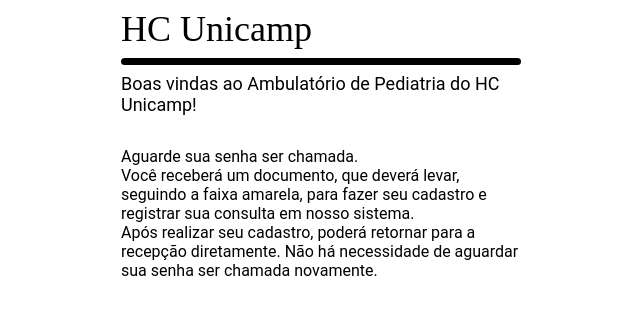
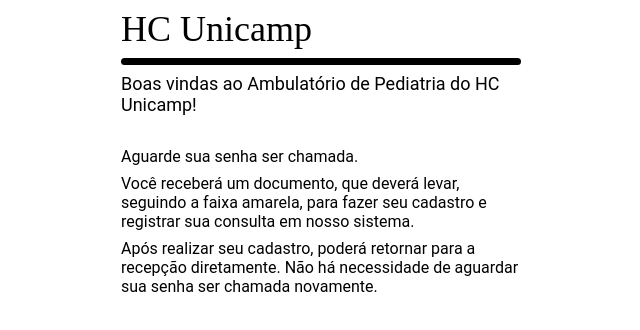
Before and after one commit to BrunoDeMarco/mc855-g6, a React (Create React App) app in the folder application/: page /first-time-info in a window 1280 px wide. Shown: the top 330 px of the page, without its empty margins (319-959 px from the left). Built offline with nearby package versions, Linux system fonts and the light colour scheme.

Commit message:
Adicionando espaçamentos

```diff
--- a/application/src/AdministrativeAttendanceInfo/AdministrativeAttendanceInfo.tsx
+++ b/application/src/AdministrativeAttendanceInfo/AdministrativeAttendanceInfo.tsx
@@ -1,13 +1,16 @@
 import React from "react";
 import { BaseLayout } from "../components/BaseLayout/BaseLayout";
+import { Box } from "../components/Box/Box";
 
 export const AdministrativeAttendanceInfo: React.FC = () => {
   return (
     <BaseLayout
       title={"Boas vindas ao Ambulatório de Pediatria do HC Unicamp!"}
     >
-      <span>Por favor, dirija-se à sala 23 à sua direita.</span>
-      <span>Em breve lhe atenderemos.</span>
+      <Box between={8}>
+        <span>Por favor, dirija-se à sala 23 à sua direita.</span>
+        <span>Em breve lhe atenderemos.</span>
+      </Box>
     </BaseLayout>
   );
 };
--- a/application/src/AttendanceTypeSelection/AttendanceTypeSelection.tsx
+++ b/application/src/AttendanceTypeSelection/AttendanceTypeSelection.tsx
@@ -2,6 +2,7 @@
 import React from "react";
 import { Link } from "react-router-dom";
 import { BaseLayout } from "../components/BaseLayout/BaseLayout";
+import { Box } from "../components/Box/Box";
 
 export const AttendanceTypeSelection: React.FC = () => {
   return (
@@ -11,6 +12,7 @@
         "Siga as etapas abaixo para realizar seu pré-atendimento e agilizar sua consulta:"
       }
     >
+      <Box between={8}>
         <span>O que você veio fazer hoje?</span>
         <Link to={"/recurring-consultation-expertise-selection"}>
           <Button variant={"contained"}>Realizar uma consulta</Button>
@@ -22,9 +24,11 @@
         </Link>
         <Link to={"/administrative-attendance-info"}>
           <Button variant={"contained"}>
-          Pedir remarcação de consulta, relatório, receita ou fazer uma pergunta
+            Pedir remarcação de consulta, relatório, receita ou fazer uma
+            pergunta
           </Button>
         </Link>
+      </Box>
     </BaseLayout>
   );
 };
--- a/application/src/FirstTimeInfo/FirstTimeInfo.tsx
+++ b/application/src/FirstTimeInfo/FirstTimeInfo.tsx
@@ -1,20 +1,25 @@
 import React from "react";
 import { BaseLayout } from "../components/BaseLayout/BaseLayout";
+import { Box } from "../components/Box/Box";
 
 export const FirstTimeInfo: React.FC = () => {
   return (
     <BaseLayout
       title={"Boas vindas ao Ambulatório de Pediatria do HC Unicamp!"}
     >
-      <span>Aguarde sua senha ser chamada.</span>
-      <span>
-        Você receberá um documento, que deverá levar, seguindo a faixa amarela,
-        para fazer seu cadastro e registrar sua consulta em nosso sistema.
-      </span>
-      <span>
-        Após realizar seu cadastro, poderá retornar para a recepção diretamente.
-        Não há necessidade de aguardar sua senha ser chamada novamente.
-      </span>
+      <Box between={8}>
+        <span>Aguarde sua senha ser chamada.</span>
+        <span>
+          Você receberá um documento, que deverá levar, seguindo a faixa
+          amarela, para fazer seu cadastro e registrar sua consulta em nosso
+          sistema.
+        </span>
+        <span>
+          Após realizar seu cadastro, poderá retornar para a recepção
+          diretamente. Não há necessidade de aguardar sua senha ser chamada
+          novamente.
+        </span>
+      </Box>
     </BaseLayout>
   );
 };
--- a/application/src/NotScheduledExpertiseSelection/NotScheduledExpertiseSelection.tsx
+++ b/application/src/NotScheduledExpertiseSelection/NotScheduledExpertiseSelection.tsx
@@ -2,6 +2,7 @@
 import React from "react";
 import { Link } from "react-router-dom";
 import { BaseLayout } from "../components/BaseLayout/BaseLayout";
+import { Box } from "../components/Box/Box";
 
 export const NotScheduledExpertiseSelection: React.FC = () => {
   return (
@@ -11,6 +12,7 @@
         "Siga as etapas abaixo para realizar seu pré-atendimento e agilizar sua consulta:"
       }
     >
+      <Box between={8}>
         <span>Selecione em qual especialidade você deseja se consultar:</span>
         <Link to={"/first-time-info"}>
           <Button variant={"contained"}>Cardiologia Pediátrica</Button>
@@ -24,6 +26,7 @@
         <Link to={"/first-time-info"}>
           <Button variant={"contained"}>Genética</Button>
         </Link>
+      </Box>
     </BaseLayout>
   );
 };
--- a/application/src/OtherExpertiseInfo/OtherExpertiseInfo.tsx
+++ b/application/src/OtherExpertiseInfo/OtherExpertiseInfo.tsx
@@ -2,12 +2,14 @@
 import React from "react";
 import { Link } from "react-router-dom";
 import { BaseLayout } from "../components/BaseLayout/BaseLayout";
+import { Box } from "../components/Box/Box";
 
 export const OtherExpertiseInfo: React.FC = () => {
   return (
     <BaseLayout
       title={"Boas vindas ao Ambulatório de Pediatria do HC Unicamp!"}
     >
+      <Box between={8}>
         <span>
           No momento, não temos outras especialidades disponíveis. Você pode
           consultar nossos horários abaixo:
@@ -16,6 +18,7 @@
         <Link to={"/recurring-consultation-expertise-selection"}>
           <Button>Voltar</Button>
         </Link>
+      </Box>
     </BaseLayout>
   );
 };
--- a/application/src/PatientTypeSelection/PatientTypeSelection.tsx
+++ b/application/src/PatientTypeSelection/PatientTypeSelection.tsx
@@ -2,6 +2,7 @@
 import React from "react";
 import { Link } from "react-router-dom";
 import { BaseLayout } from "../components/BaseLayout/BaseLayout";
+import { Box } from "../components/Box/Box";
 
 export const PatientTypeSelection: React.FC = () => {
   return (
@@ -11,6 +12,7 @@
         "Siga as etapas abaixo para realizar seu pré-atendimento e agilizar sua consulta:"
       }
     >
+      <Box between={8}>
         <Link to={"/hc-number-input"}>
           <Button variant={"contained"}>JÁ SOU PACIENTE DO HC UNICAMP</Button>
         </Link>
@@ -22,6 +24,7 @@
         <Link to={"/wrong-place-info"}>
           <Button>ESTOU NO LOCAL ERRADO</Button>
         </Link>
+      </Box>
     </BaseLayout>
   );
 };
--- a/application/src/PossiblyInfo/PossiblyInfo.tsx
+++ b/application/src/PossiblyInfo/PossiblyInfo.tsx
@@ -1,16 +1,19 @@
 import React from "react";
 import { BaseLayout } from "../components/BaseLayout/BaseLayout";
+import { Box } from "../components/Box/Box";
 
 export const PossiblyInfo: React.FC = () => {
   return (
     <BaseLayout
       title={"Boas vindas ao Ambulatório de Pediatria do HC Unicamp!"}
     >
-      <span>Por favor, dirija-se à sala 23 à sua direita.</span>
-      <span>
-        Em breve lhe atenderemos e veremos se é possível agendar uma consulta
-        hoje.
-      </span>
+      <Box between={8}>
+        <span>Por favor, dirija-se à sala 23 à sua direita.</span>
+        <span>
+          Em breve lhe atenderemos e veremos se é possível agendar uma consulta
+          hoje.
+        </span>
+      </Box>
     </BaseLayout>
   );
 };
--- a/application/src/RecurringConsultationExpertiseSelection/RecurringConsultationExpertiseSelection.tsx
+++ b/application/src/RecurringConsultationExpertiseSelection/RecurringConsultationExpertiseSelection.tsx
@@ -2,12 +2,14 @@
 import React from "react";
 import { Link } from "react-router-dom";
 import { BaseLayout } from "../components/BaseLayout/BaseLayout";
+import { Box } from "../components/Box/Box";
 
 export const RecurringConsultationExpertiseSelection: React.FC = () => {
   return (
     <BaseLayout
       title={"Boas vindas ao Ambulatório de Pediatria do HC Unicamp!"}
     >
+      <Box between={8}>
         <span>
           Siga as etapas abaixo para realizar seu pré-atendimento e agilizar sua
           consulta:
@@ -28,6 +30,7 @@
         <Link to={"/other-expertise-info"}>
           <Button>Outra Especialidade</Button>
         </Link>
+      </Box>
     </BaseLayout>
   );
 };
--- a/application/src/ScheduleTypeSelection/ScheduleTypeSelection.tsx
+++ b/application/src/ScheduleTypeSelection/ScheduleTypeSelection.tsx
@@ -2,6 +2,7 @@
 import React from "react";
 import { Link } from "react-router-dom";
 import { BaseLayout } from "../components/BaseLayout/BaseLayout";
+import { Box } from "../components/Box/Box";
 
 export const ScheduleTypeSelection: React.FC = () => {
   return (
@@ -11,6 +12,7 @@
         "Siga as etapas abaixo para realizar seu pré-atendimento e agilizar sua consulta:"
       }
     >
+      <Box between={8}>
         <span>Sua consulta já estava agendada?</span>
         <Link to={"/scheduled-info"}>
           <Button variant={"contained"}>Sim</Button>
@@ -25,6 +27,7 @@
             Não, mas gostaria de me consultar hoje
           </Button>
         </Link>
+      </Box>
     </BaseLayout>
   );
 };
--- a/application/src/ScheduledInfo/ScheduledInfo.tsx
+++ b/application/src/ScheduledInfo/ScheduledInfo.tsx
@@ -1,15 +1,18 @@
 import React from "react";
 import { BaseLayout } from "../components/BaseLayout/BaseLayout";
+import { Box } from "../components/Box/Box";
 
 export const ScheduledInfo: React.FC = () => {
   return (
     <BaseLayout
       title={"Boas vindas ao Ambulatório de Pediatria do HC Unicamp!"}
     >
-      <span>
-        Aguarde sua senha ser chamada. Seu atendimento ocorrerá em breve.
-      </span>
-      <span>Agradecemos pela sua paciência!</span>
+      <Box between={8}>
+        <span>
+          Aguarde sua senha ser chamada. Seu atendimento ocorrerá em breve.
+        </span>
+        <span>Agradecemos pela sua paciência!</span>
+      </Box>
     </BaseLayout>
   );
 };
```
Also changed, not shown: application/src/FitInInfo/FitInInfo.tsx (+6 -2 lines), application/src/HCNumberInput/HCNumberInput.tsx (+7 -4 lines). Lines whose indentation alone changed are shown as unchanged.
